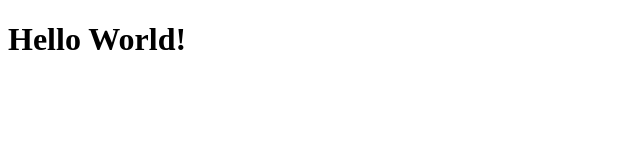
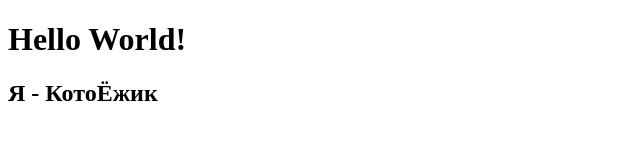
Before and after one commit to kotoezhik/study, a plain HTML site: page Hello/Hello.html in a window 1280 px wide. Shown: the whole page, without its empty margins (0-640 px from the left). Drawn offline with Linux system fonts and the light colour scheme.

Commit message:
Added h2

```diff
--- a/Hello/Hello.html
+++ b/Hello/Hello.html
@@ -6,6 +6,7 @@
 </head>
 <body>
    <h1>Hello World!</h1>
+   <h2>Я - КотоЁжик</h2>
 
 </body>
 </html>
```
